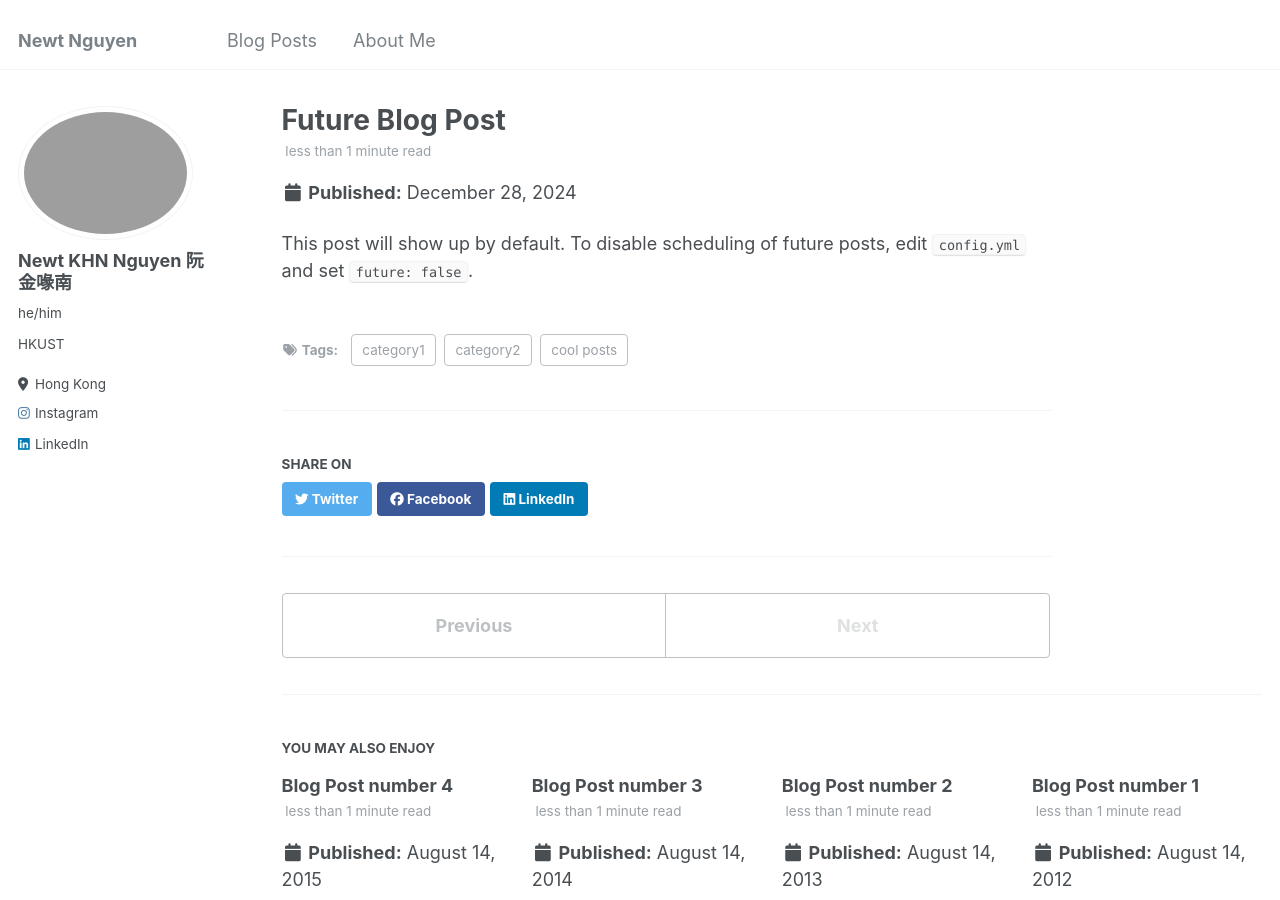
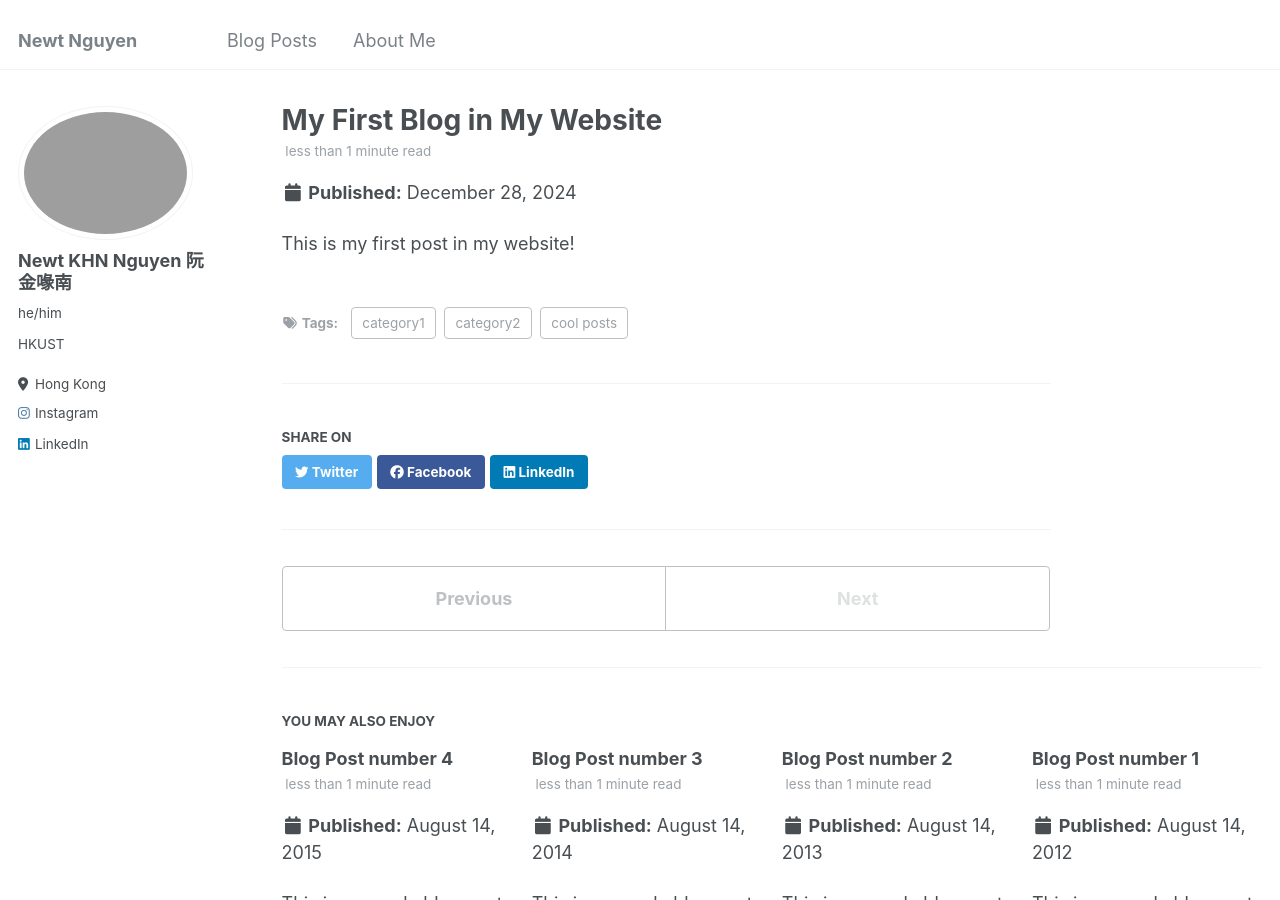
Before and after one commit to newtdes/newtdes.github.io, a Jekyll site: the page built from _posts/2199-01-01-future-post.md, in a window 1280 px wide and 900 px high. Built offline with Jekyll 4.4.1, drawn with Linux system fonts in a browser that asks for light colours.

Commit message:
First post

```diff
--- a/_posts/2199-01-01-future-post.md
+++ b/_posts/2199-01-01-future-post.md
@@ -1,5 +1,5 @@
 ---
-title: 'Future Blog Post'
+title: 'My First Blog in My Website'
 date: 2024-12-28
 permalink: /posts/2024/12/08/blog-post-4/
 tags:
@@ -8,4 +8,5 @@ tags:
   - category2
 ---
 
-This post will show up by default. To disable scheduling of future posts, edit `config.yml` and set `future: false`.
+<!-- This post will show up by default. To disable scheduling of future posts, edit `config.yml` and set `future: false`.  -->
+This is my first post in my website!
```
